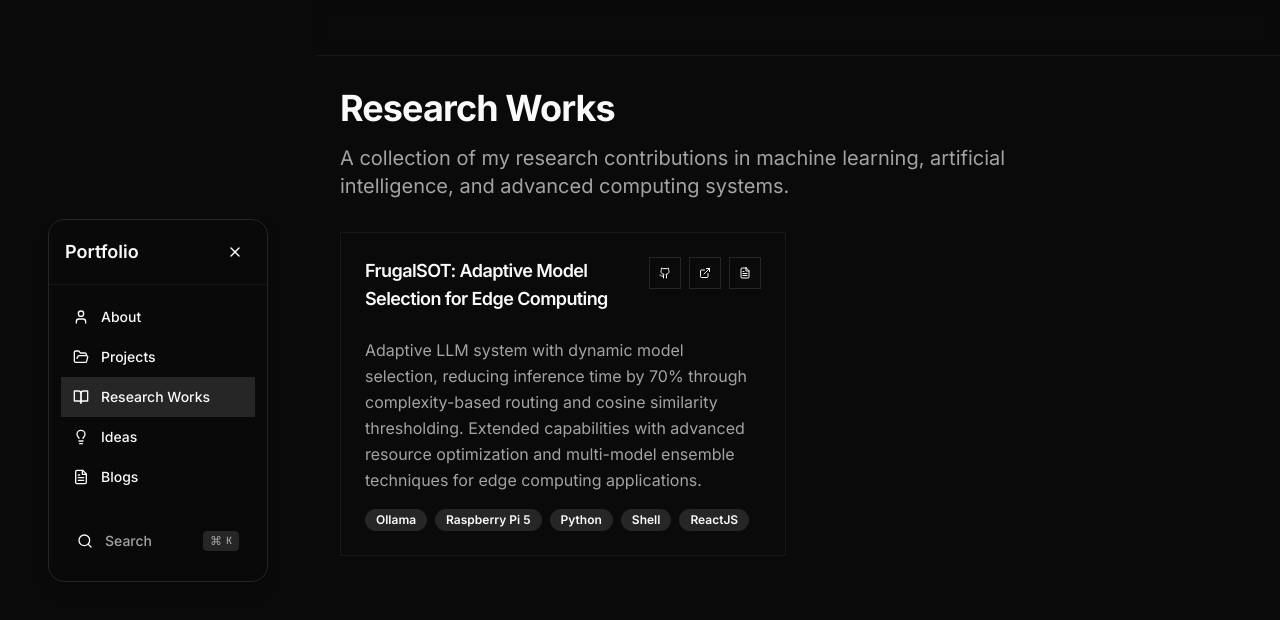
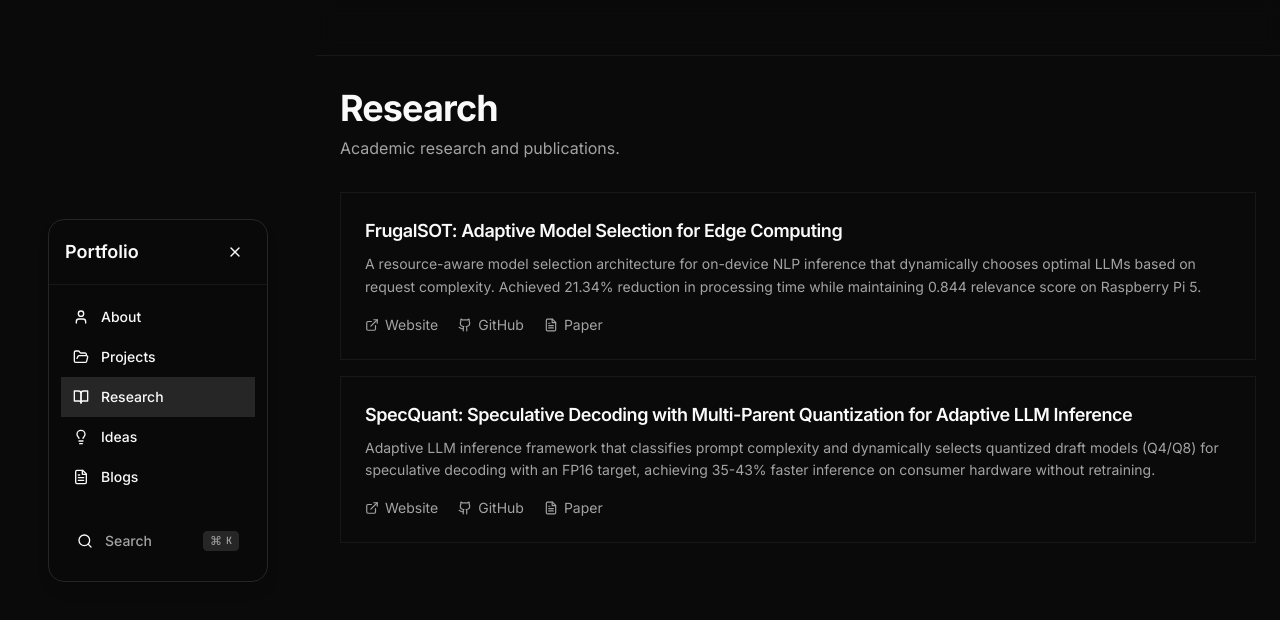
Before and after one commit to YuvaneshSankar/ResearchPortfolio, a React (Vite) app: page /research in a window 1280 px wide. Shown: the top 620 px of the page. Built offline with nearby package versions, Linux system fonts and the light colour scheme.

Commit message:
added specquant research paper to my research tab

```diff
--- a/src/App.jsx
+++ b/src/App.jsx
@@ -8,7 +8,6 @@
 import Projects from '@/pages/Projects';
 import ProjectDetail from '@/pages/ProjectDetail';
 import ResearchWorks from '@/pages/ResearchWorks';
-import ResearchDetail from '@/pages/ResearchDetail';
 import Ideas from '@/pages/Ideas';
 import IdeaDetail from '@/pages/IdeaDetail';
 import Blogs from '@/pages/Blogs';
@@ -93,7 +92,6 @@
                   <Route path="/projects" element={<Projects />} />
                   <Route path="/projects/:id" element={<ProjectDetail />} />
                   <Route path="/research" element={<ResearchWorks />} />
-                  <Route path="/research/:id" element={<ResearchDetail />} />
                   <Route path="/ideas" element={<Ideas />} />
                   <Route path="/ideas/:id" element={<IdeaDetail />} />
                   <Route path="/blogs" element={<Blogs />} />
--- a/src/components/Sidebar.jsx
+++ b/src/components/Sidebar.jsx
@@ -9,7 +9,7 @@
   const navItems = [
     { path: '/about', icon: User, label: 'About' },
     { path: '/projects', icon: FolderOpen, label: 'Projects' },
-    { path: '/research', icon: BookOpen, label: 'Research Works' },
+    { path: '/research', icon: BookOpen, label: 'Research' },
     { path: '/ideas', icon: Lightbulb, label: 'Ideas' },
     { path: '/blogs', icon: FileText, label: 'Blogs' },
   ];
--- a/src/data/research.json
+++ b/src/data/research.json
@@ -2,11 +2,18 @@
   {
     "id": "frugalsot-research",
     "title": "FrugalSOT: Adaptive Model Selection for Edge Computing",
-    "description": "Adaptive LLM system with dynamic model selection, reducing inference time by 70% through complexity-based routing and cosine similarity thresholding. Extended capabilities with advanced resource optimization and multi-model ensemble techniques for edge computing applications.",
-    "tech": ["Ollama", "Raspberry Pi 5", "Python", "Shell", "ReactJS"],
+    "description": "A resource-aware model selection architecture for on-device NLP inference that dynamically chooses optimal LLMs based on request complexity. Achieved 21.34% reduction in processing time while maintaining 0.844 relevance score on Raspberry Pi 5.",
     "github": "https://github.com/HyperKuvid-Labs/FrugalSOT",
     "demo": "https://frugalsot.vercel.app/",
-    "paper": "https://frugalsot.vercel.app/documentation",
-    "overview": "FrugalSOT introduces a novel paradigm for deploying large language models on resource-constrained edge devices through intelligent model selection and adaptive routing. This research addresses the fundamental challenge of balancing computational efficiency with model performance in distributed AI systems.\n\nThe core contribution lies in the development of a complexity-aware routing algorithm that dynamically selects appropriate models based on query characteristics and available computational resources. Our approach achieves a 70% reduction in inference time while maintaining 95% of the accuracy of larger models through sophisticated threshold adaptation mechanisms.\n\nThe research methodology combines theoretical analysis of model complexity with empirical evaluation on diverse edge computing platforms. We introduce novel metrics for measuring computational efficiency in multi-model systems and demonstrate the effectiveness of our approach across various NLP tasks including question answering, text classification, and language generation.\n\nFuture work directions include extending the framework to multimodal models and investigating federated learning approaches for collaborative model selection across distributed edge networks."
+    "paper": "https://frugalsot.vercel.app/FrugalSOT.pdf"
+  },
+
+    {
+    "id": "specquant-research",
+    "title": "SpecQuant: Speculative Decoding with Multi-Parent Quantization for Adaptive LLM Inference",
+    "description": "Adaptive LLM inference framework that classifies prompt complexity and dynamically selects quantized draft models (Q4/Q8) for speculative decoding with an FP16 target, achieving 35-43% faster inference on consumer hardware without retraining.",
+    "github": "https://github.com/HyperKuvid-Labs/SpecQuant",
+    "demo": "https://specquant.vercel.app/",
+    "paper": "https://specquant.vercel.app/SpecQuant.pdf"
   }
 ]
--- a/src/pages/ResearchWorks.jsx
+++ b/src/pages/ResearchWorks.jsx
@@ -1,10 +1,7 @@
 import React from 'react';
-import { Link } from 'react-router-dom';
 import { Helmet } from 'react-helmet';
 import { ExternalLink, Github, FileText } from 'lucide-react';
 import { Card, CardContent, CardHeader, CardTitle } from '@/components/ui/card';
-import { Badge } from '@/components/ui/badge';
-import { Button } from '@/components/ui/button';
 import researchData from '@/data/research.json';
 
 const ResearchWorks = () => {
@@ -19,85 +16,67 @@
       </Helmet>
 
       {/* Header */}
-      <div className="space-y-4">
+      <div className="space-y-2">
         <h1 className="text-3xl sm:text-4xl font-bold tracking-tight">
-          Research Works
+          Research
         </h1>
-        <p className="text-lg sm:text-xl text-muted-foreground max-w-2xl leading-relaxed">
-          A collection of my research contributions in machine learning, artificial intelligence,
-          and advanced computing systems.
+        <p className="text-muted-foreground">
+          Academic research and publications.
         </p>
       </div>
 
-      {/* Research Works Grid */}
-      <div className="grid grid-cols-1 lg:grid-cols-2 gap-4 sm:gap-6">
+      {/* Research Works List */}
+      <div className="space-y-4">
         {researchData.map((work) => (
-          <div key={work.id} className="group">
-            <Card className="h-full transition-all duration-300 hover:shadow-lg border-border/50 hover:border-border">
-              <CardHeader>
-                <CardTitle className="flex items-start justify-between gap-4">
-                  <Link
-                    to={`/research/${work.id}`}
-                    className="text-lg font-semibold group-hover:text-primary transition-colors hover:text-blue-400 cursor-pointer"
-                  >
+          <Card key={work.id} className="border-border/50">
+            <CardHeader className="pb-2">
+              <CardTitle className="text-lg font-semibold">
                 {work.title}
-                  </Link>
-                  <div className="flex gap-2 flex-shrink-0">
-                    {work.github && (
-                      <Button
-                        variant="outline"
-                        size="sm"
-                        asChild
-                        className="h-8 w-8 p-0"
-                      >
-                        <a href={work.github} target="_blank" rel="noopener noreferrer">
-                          <Github className="h-3 w-3" />
-                        </a>
-                      </Button>
-                    )}
-                    {work.demo && (
-                      <Button
-                        variant="outline"
-                        size="sm"
-                        asChild
-                        className="h-8 w-8 p-0"
-                      >
-                        <a href={work.demo} target="_blank" rel="noopener noreferrer">
-                          <ExternalLink className="h-3 w-3" />
-                        </a>
-                      </Button>
-                    )}
-                    {work.paper && (
-                      <Button
-                        variant="outline"
-                        size="sm"
-                        asChild
-                        className="h-8 w-8 p-0"
-                      >
-                        <a href={work.paper} target="_blank" rel="noopener noreferrer">
-                          <FileText className="h-3 w-3" />
-                        </a>
-                      </Button>
-                    )}
-                  </div>
               </CardTitle>
             </CardHeader>
 
             <CardContent className="space-y-4">
-                <p className="text-muted-foreground leading-relaxed">
+              <p className="text-sm text-muted-foreground leading-relaxed">
                 {work.description}
               </p>
 
-                <div className="flex flex-wrap gap-2">
-                  {work.tech.map((tech) => (
-                    <Badge key={tech} variant="secondary" className="text-xs">
-                      {tech}
-                    </Badge>
-                  ))}
+              <div className="flex items-center gap-5">
+                {work.demo && (
+                  <a
+                    href={work.demo}
+                    target="_blank"
+                    rel="noopener noreferrer"
+                    className="flex items-center gap-1.5 text-sm text-muted-foreground hover:text-foreground transition-colors"
+                  >
+                    <ExternalLink className="h-3.5 w-3.5" />
+                    Website
+                  </a>
+                )}
+                {work.github && (
+                  <a
+                    href={work.github}
+                    target="_blank"
+                    rel="noopener noreferrer"
+                    className="flex items-center gap-1.5 text-sm text-muted-foreground hover:text-foreground transition-colors"
+                  >
+                    <Github className="h-3.5 w-3.5" />
+                    GitHub
+                  </a>
+                )}
+                {work.paper && (
+                  <a
+                    href={work.paper}
+                    target="_blank"
+                    rel="noopener noreferrer"
+                    className="flex items-center gap-1.5 text-sm text-muted-foreground hover:text-foreground transition-colors"
+                  >
+                    <FileText className="h-3.5 w-3.5" />
+                    Paper
+                  </a>
+                )}
               </div>
             </CardContent>
           </Card>
-          </div>
         ))}
       </div>
     </div>
```
Lines whose indentation alone changed are shown as unchanged.
